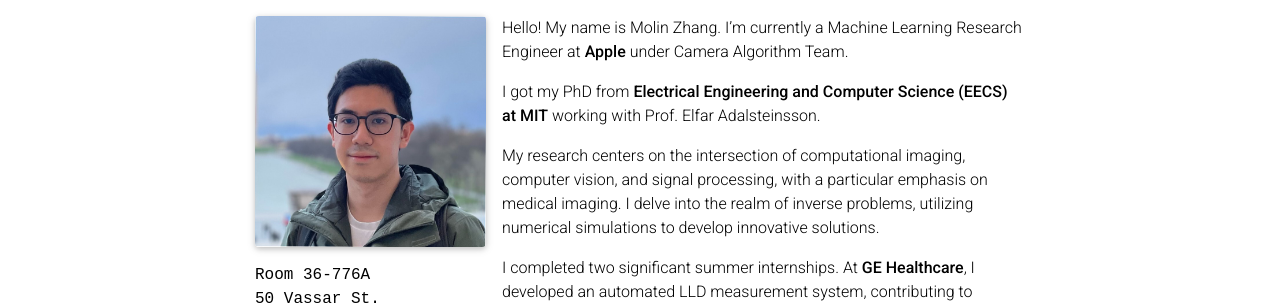
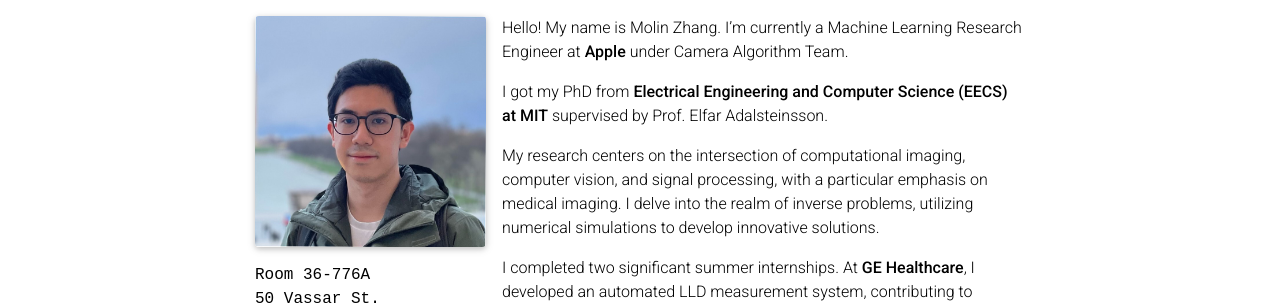
Before and after one commit to molinzhang/molinzhang.github.io, a Jekyll site: the page built from _pages/about.md, in a window 1280 px wide and 900 px high. Shown: the part 154-459 px from the top of the window. Built offline with Jekyll 4.4.1, drawn with Linux system fonts in a browser that asks for light colours; full-size pictures stand in for the smaller copies a plugin makes; comment, search, counter and statistics services are not loaded; a style sheet for code colours, icons or effects is not loaded.

Commit message:
Update about.md

```diff
--- a/_pages/about.md
+++ b/_pages/about.md
@@ -21,7 +21,7 @@ social: true  # includes social icons at the bottom of the page
 
 Hello! My name is Molin Zhang. I'm currently a Machine Learning Research Engineer at **Apple** under Camera Algorithm Team.
 
-I got my PhD from **Electrical Engineering and Computer Science (EECS) at MIT** working with Prof. Elfar Adalsteinsson.
+I got my PhD from **Electrical Engineering and Computer Science (EECS) at MIT** supervised by Prof. Elfar Adalsteinsson.
 
 
 My research centers on the intersection of computational imaging, computer vision, and signal processing, with a particular emphasis on medical imaging. I delve into the realm of inverse problems, utilizing numerical simulations to develop innovative solutions.
```
